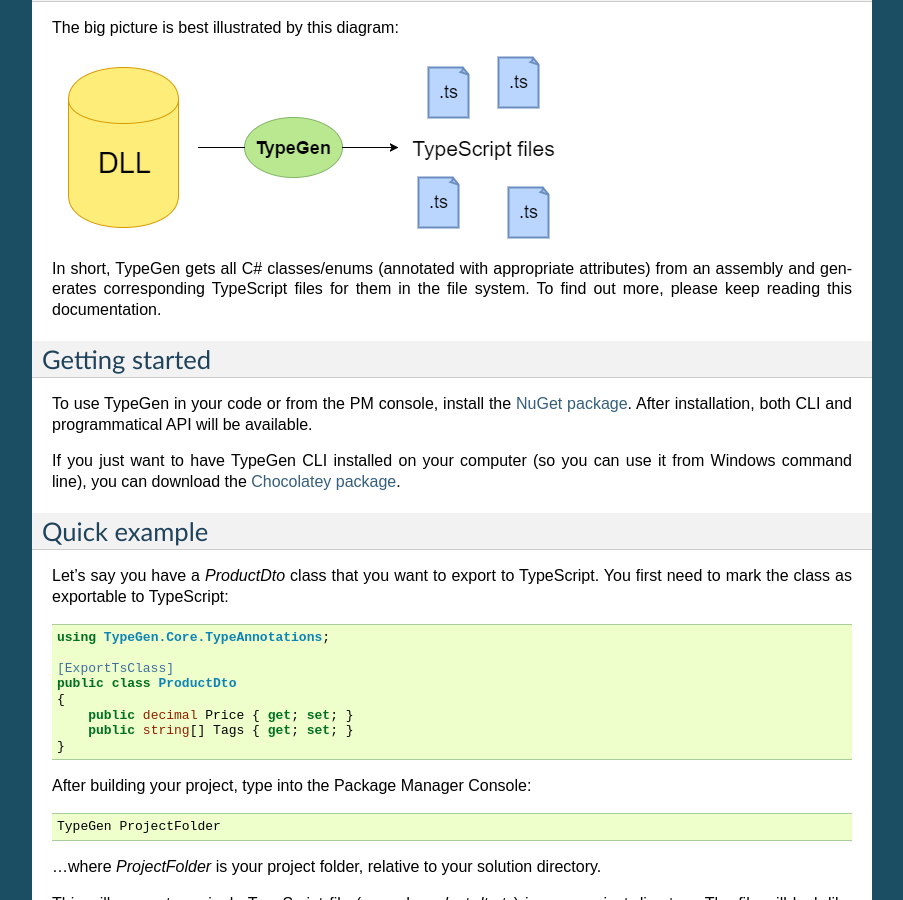
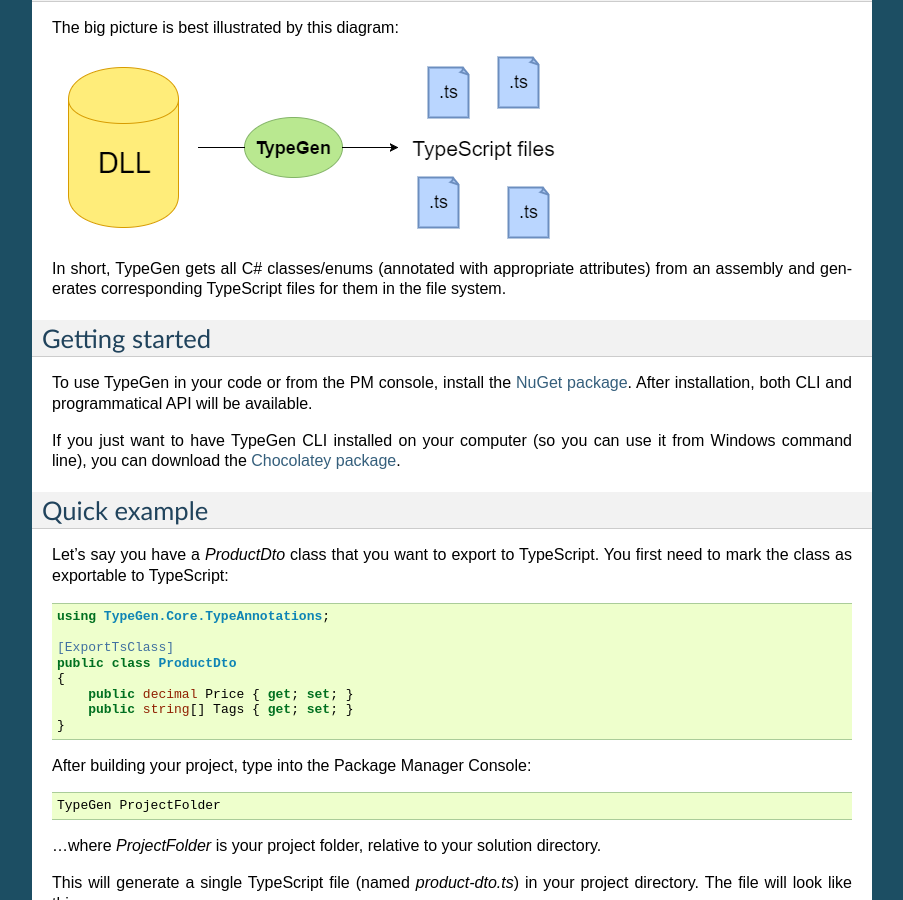
Before and after one commit to jburzynski/TypeGenDocs, a Sphinx documentation site: the page built from source/overview.rst, in a window 1280 px wide and 900 px high, scrolled down 1155 px. Shown: the whole window, without its empty margins (198-1101 px from the left). Built offline with Sphinx 7.4.7, drawn with Linux system fonts in a browser that asks for light colours.

Commit message:
removed redundant line

```diff
--- a/source/overview.rst
+++ b/source/overview.rst
@@ -50,7 +50,7 @@
 
 .. image:: images/big-picture.png
 
-In short, TypeGen gets all C# classes/enums (annotated with appropriate attributes) from an assembly and generates corresponding TypeScript files for them in the file system. To find out more, please keep reading this documentation.
+In short, TypeGen gets all C# classes/enums (annotated with appropriate attributes) from an assembly and generates corresponding TypeScript files for them in the file system.
 
 Getting started
 ===============
```
